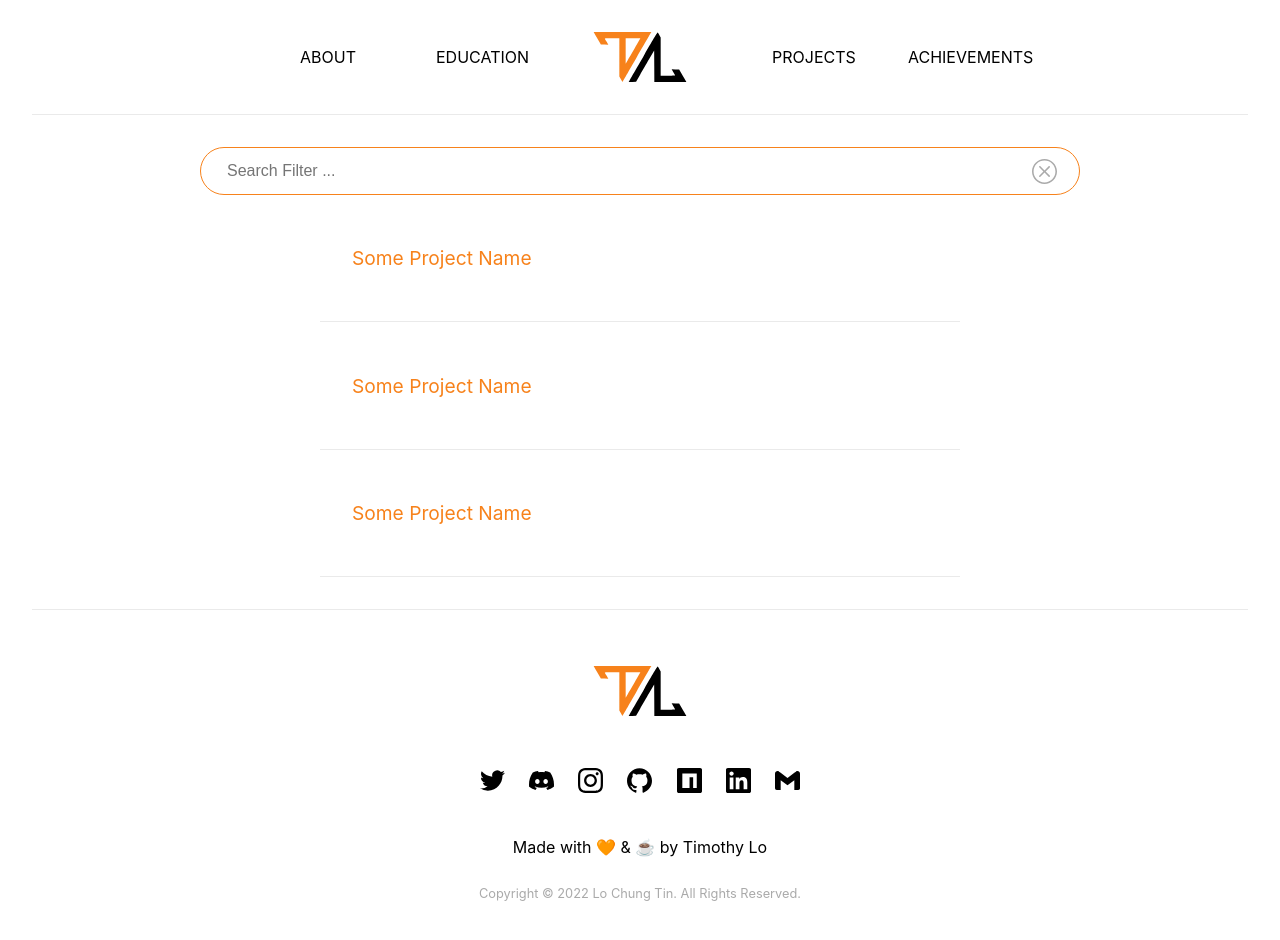
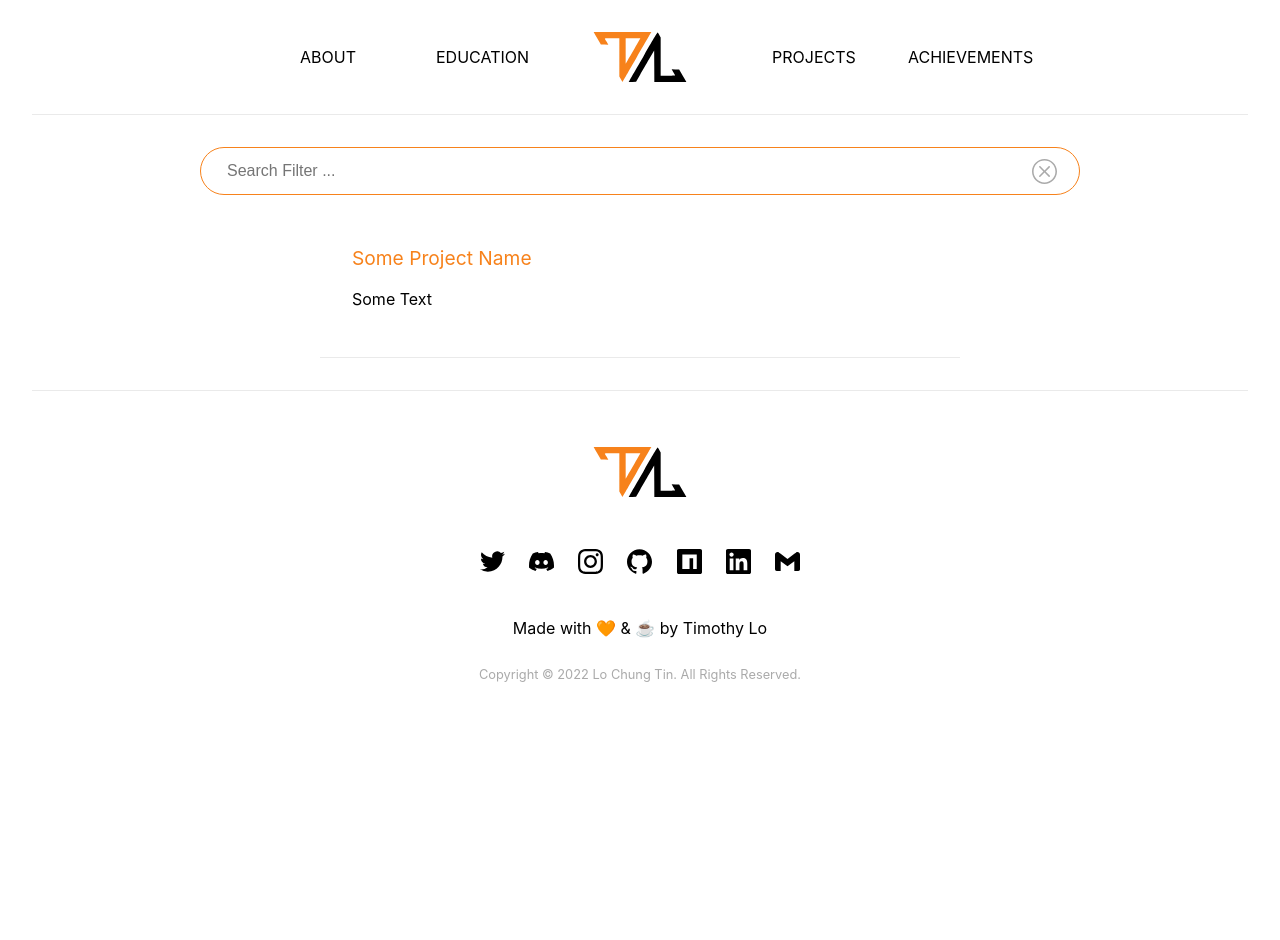
Before and after one commit to lochungtin/portfolio, a Next.js app: page /projects in a window 1280 px wide. Shown: the top 940 px of the page. Built offline with nearby package versions, Linux system fonts and the light colour scheme.

Commit message:
fix button size

```diff
--- a/pages/projects/index.js
+++ b/pages/projects/index.js
@@ -76,13 +76,18 @@ export default function Projects() {
 					</div>
 					{isMobile ? (
 						<button onClick={toggleExpanded}>
-							<Image src='/icons/filter.svg' alt='filter' width={35} height={35} />
+							<div className={styles.expandBtn}>
+								<Image src='/icons/filter.svg' alt='filter' width={30} height={30} />
+							</div>
 						</button>
 					) : null}
 				</div>
 				<div className={styles.horizontalSplit}>
 					{showFilter ? (
 						<div className={styles.tagList}>
+							<p>
+								<b>Project Tag Filter</b>
+							</p>
 							{Object.entries(tags).map(([key, tag], index) => (
 								<FilterTag
 									key={index}
@@ -100,14 +105,13 @@ export default function Projects() {
 						</div>
 					) : null}
 					<div className={styles.projectList}>
-						<div className={layout.itemDetailBox}>
-							<p className={text.itemDetailTitle}>Some Project Name</p>
-						</div>
-						<div className={layout.itemDetailBox}>
-							<p className={text.itemDetailTitle}>Some Project Name</p>
-						</div>
-						<div className={layout.itemDetailBox}>
-							<p className={text.itemDetailTitle}>Some Project Name</p>
+						<div className={`${layout.itemDetailBox} ${styles.projectDetailBox}`}>
+							<div>
+								<p className={text.itemDetailTitle}>Some Project Name</p>
+								<p>Some Text</p>
+								<div></div>
+							</div>
+							<div className={styles.projectLangList}></div>
 						</div>
 					</div>
 				</div>
```
